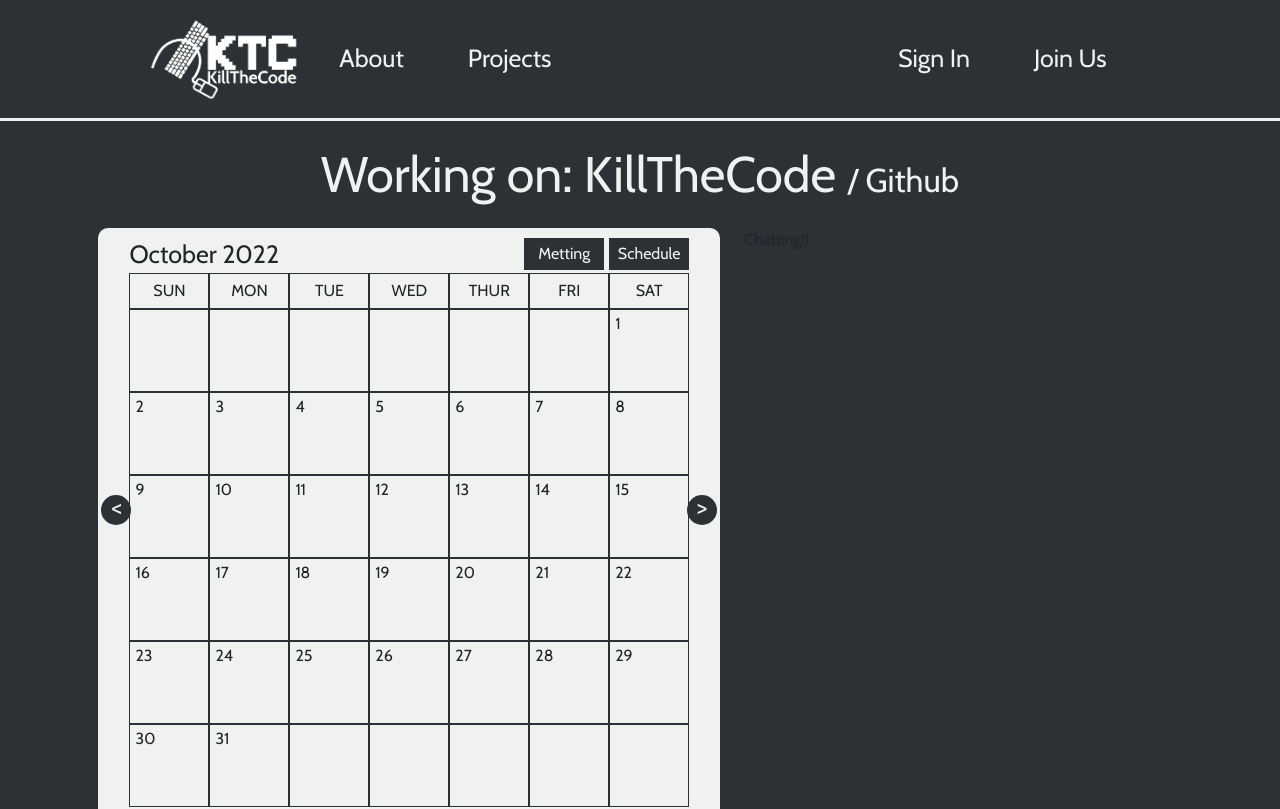
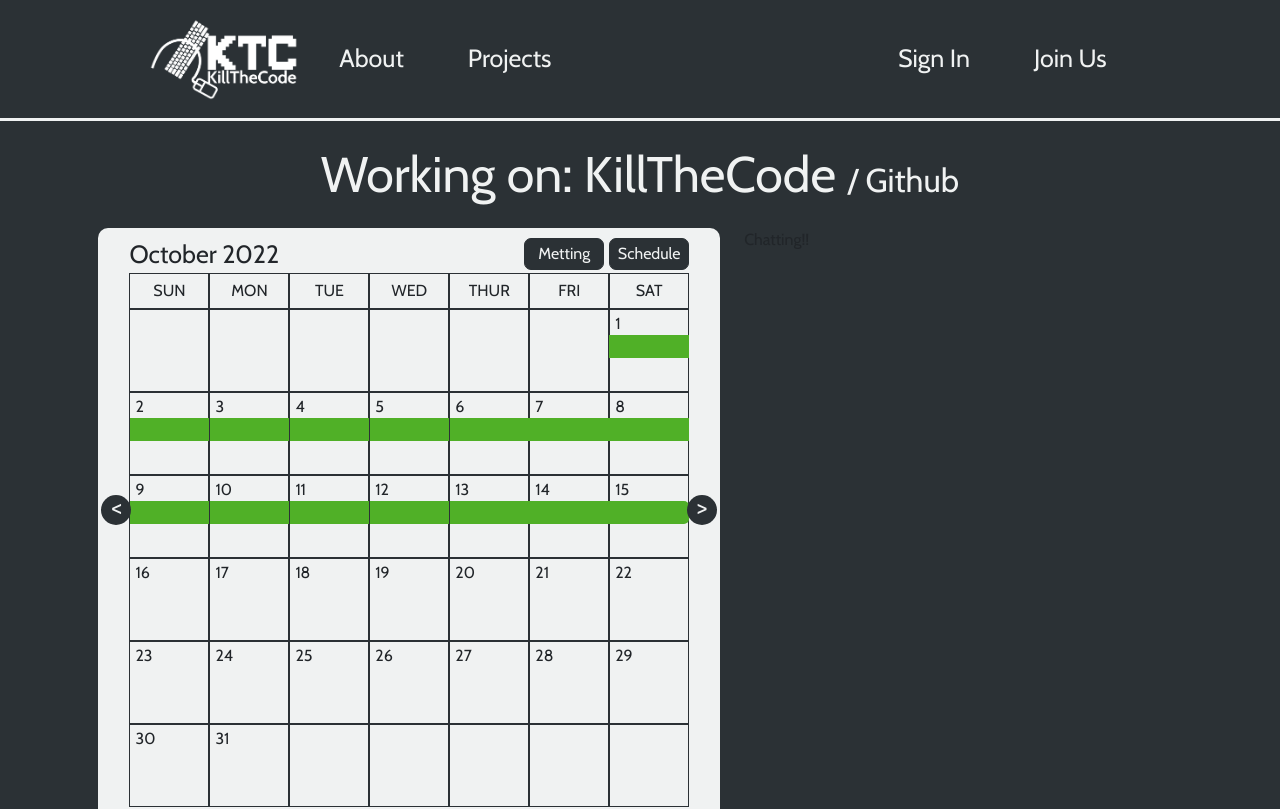
Before and after one commit to Jonghan-park/KillTheCode, a React (Create React App) app in the folder frontend/: page / in a window 1280 px wide. Shown: the top 809 px of the page. Built offline with nearby package versions, Linux system fonts and the light colour scheme.

Commit message:
Update Calendar.css

```diff
--- a/frontend/src/components/Calendar/Calendar.css
+++ b/frontend/src/components/Calendar/Calendar.css
@@ -18,6 +18,7 @@
   padding: 3px 0;
   background-color: #2B3135;
   border: 1px solid #2B3135;
+  border-radius: 7px;
   color: #F0F2F2;
 }
 .calendarButton:last-child{
@@ -40,6 +41,28 @@
   display: flex;
   flex-direction: column;
   border: 0.5px solid #2B3135;
+  position: relative;
+  box-sizing: border-box;
+}
+.schedule{
+  width: 102%;
+  height: 23px;
+  position: absolute;
+  top: 25px;
+  left: -1%;
+  white-space: nowrap;
+}
+.schedule span{
+  margin-left: 5%;
+}
+.startSchedule{
+  border-radius: 5px 0 0 5px;
+}
+.endSchedule{
+  border-radius: 0 5px 5px 0;
+}
+.issue {
+  z-index: 100;
 }
 .weeks{
   padding: 5px;
```
